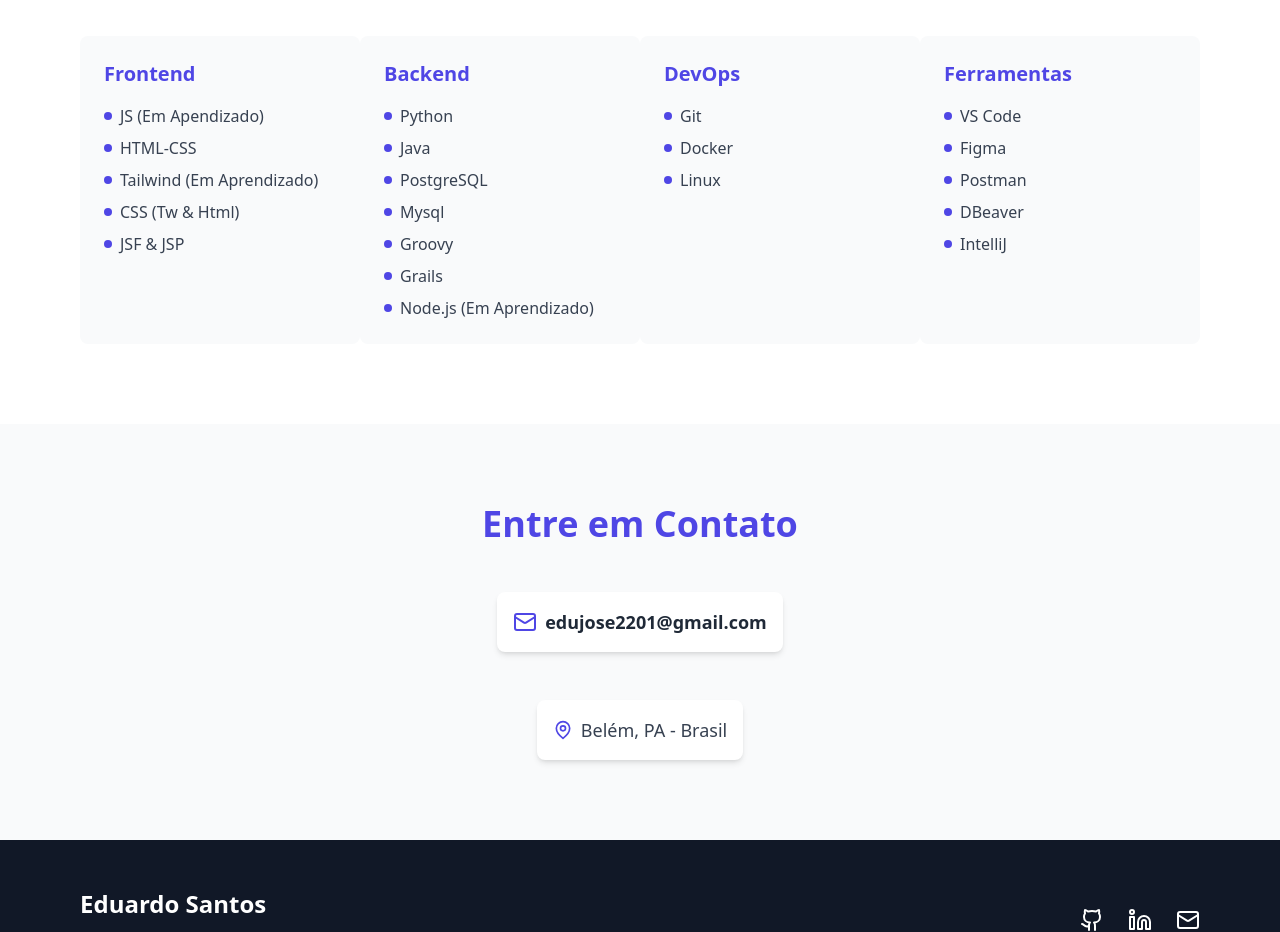
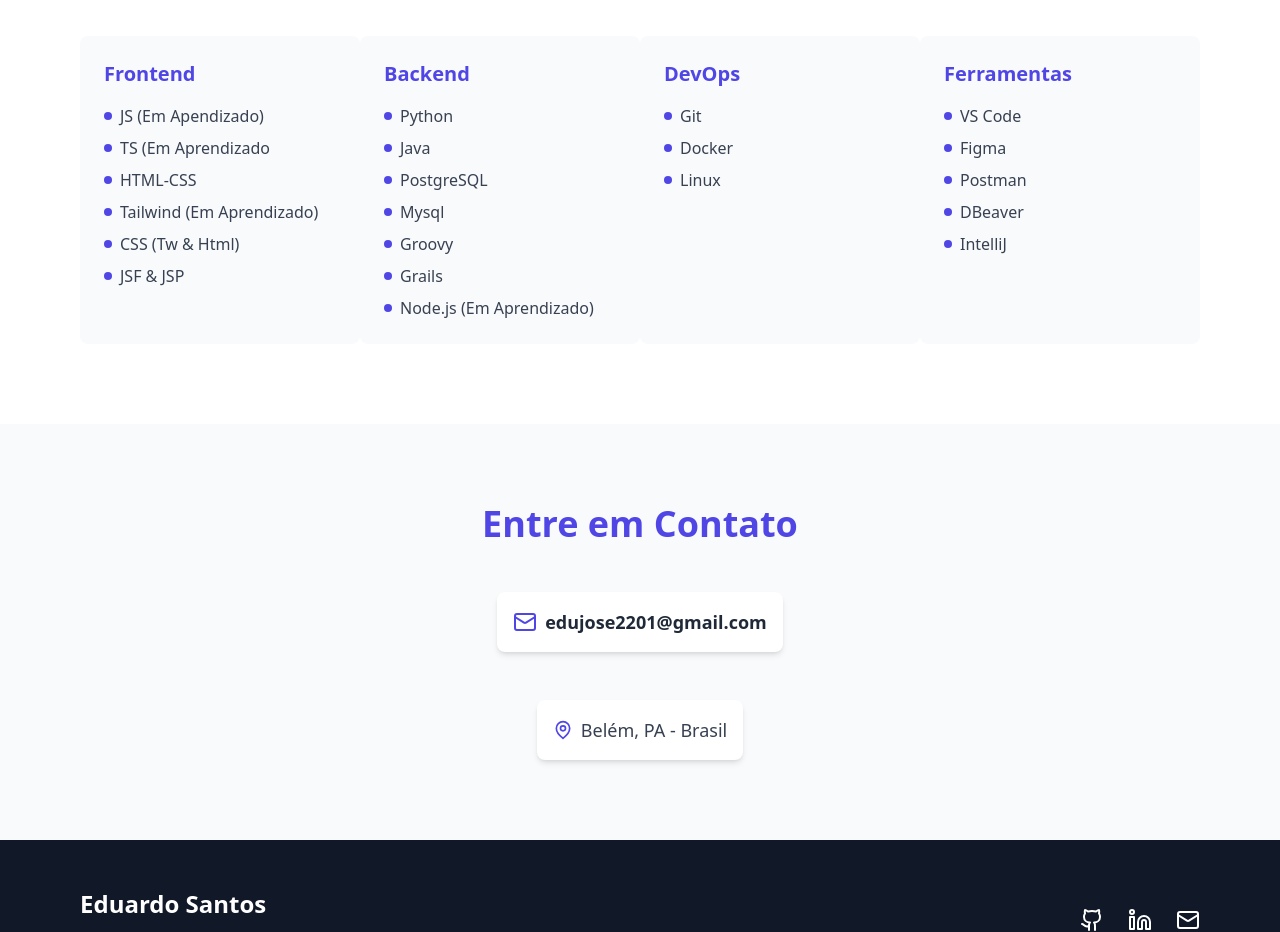
Before and after one commit to Eduardojs1/portfolio-pessoal, a React (Vite) app: page / in a window 1280 px wide. Shown: the part 1520-2452 px from the top of the page. Built offline with nearby package versions, Linux system fonts and the light colour scheme.

Commit message:
add nova skill adicionada

```diff
--- a/src/components/Skills.tsx
+++ b/src/components/Skills.tsx
@@ -8,7 +8,7 @@
 const skills: Skill[] = [
   {
     category: "Frontend",
-    items: ["JS (Em Apendizado)", "HTML-CSS", "Tailwind (Em Aprendizado)", "CSS (Tw & Html)", "JSF & JSP"]
+    items: ["JS (Em Apendizado)", "TS (Em Aprendizado", "HTML-CSS", "Tailwind (Em Aprendizado)", "CSS (Tw & Html)", "JSF & JSP"]
   },
   {
     category: "Backend",
```
